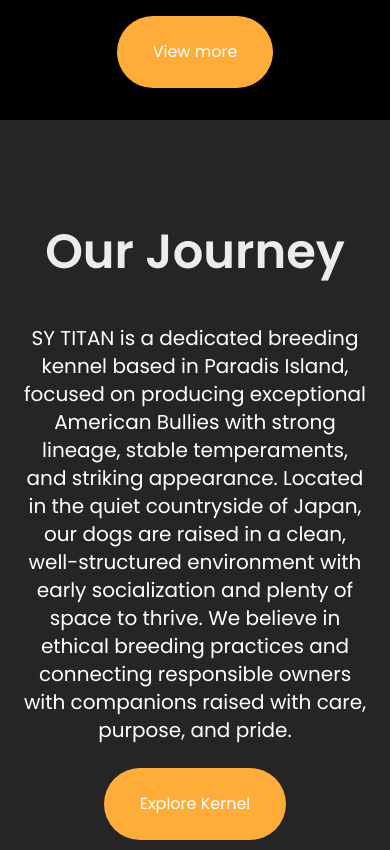
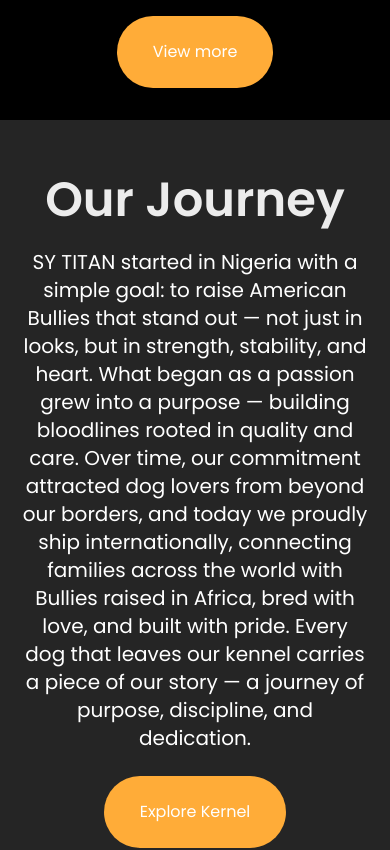
Before and after one commit to black-dev504/sytitan, a React (Vite) app: page / in a window 390 px wide. Shown: the part 2740-3590 px from the top of the page. Built offline with nearby package versions, Linux system fonts and the light colour scheme; no server answers.

Commit message:
journey component updt

```diff
--- a/src/assets/components/landing/Journey.jsx
+++ b/src/assets/components/landing/Journey.jsx
@@ -1,23 +1,23 @@
 import React from 'react'
+
 
 const Journey = () => {
   return (
       <section className='bg-secondary'>
-  <div className="grid grid-cols-1 lg:grid-cols-2  py-15 gap-20 md:ml-5 lg:ml-25 items-center">
+        <div className="grid grid-cols-1 lg:grid-cols-2 py-8 md:py-10 lg:py-15 gap-8 md:gap-12 lg:gap-20 md:ml-5 lg:ml-25 items-center">
 
           {/* Text Content */}
           <div className="flex items-center lg:items-start px-5 text-center lg:text-start flex-col">
-      <h1 className='text-5xl text-[#ECECEC] font-semibold py-12'>Our Journey</h1>
+            <h1 className='text-5xl text-[#ECECEC] font-semibold py-6 md:py-8 lg:py-12'>Our Journey</h1>
             <p className='text-xl md:text-2xl font-normal text-white'>
-        SY TITAN is a dedicated breeding kennel based in Paradis Island, focused on producing exceptional American Bullies with strong lineage, stable temperaments, and striking appearance. Located in the quiet countryside of Japan, our dogs are raised in a clean, well-structured environment with early socialization and plenty of space to thrive. We believe in ethical breeding practices and connecting responsible owners with companions raised with care, purpose, and pride.
-      </p>
+              SY TITAN started in Nigeria with a simple goal: to raise American Bullies that stand out — not just in looks, but in strength, stability, and heart. What began as a passion grew into a purpose — building bloodlines rooted in quality and care. Over time, our commitment attracted dog lovers from beyond our borders, and today we proudly ship internationally, connecting families across the world with Bullies raised in Africa, bred with love, and built with pride. Every dog that leaves our kennel carries a piece of our story — a journey of purpose, discipline, and dedication.            </p>
             <button className='px-9 py-6 hover:border-1 max-w-[200px] mt-6 cursor-pointer rounded-[40px] bg-primary text-white'>
               Explore Kernel
             </button>
           </div>
 
           {/* Image Grid */}
-    <div className='overflow-y-visible flex flex-col lg:my-16 md:mt-0'>
+          <div className='overflow-y-visible flex flex-col lg:my-8'>
             <div className='grid grid-cols-2 items-baseline mb-4 gap-4'>
               <img src='/images/journeypic1.jpeg' alt="" />
               <img src='/images/journeypic2.jpeg' alt="" />
```
Lines whose indentation alone changed are shown as unchanged.
